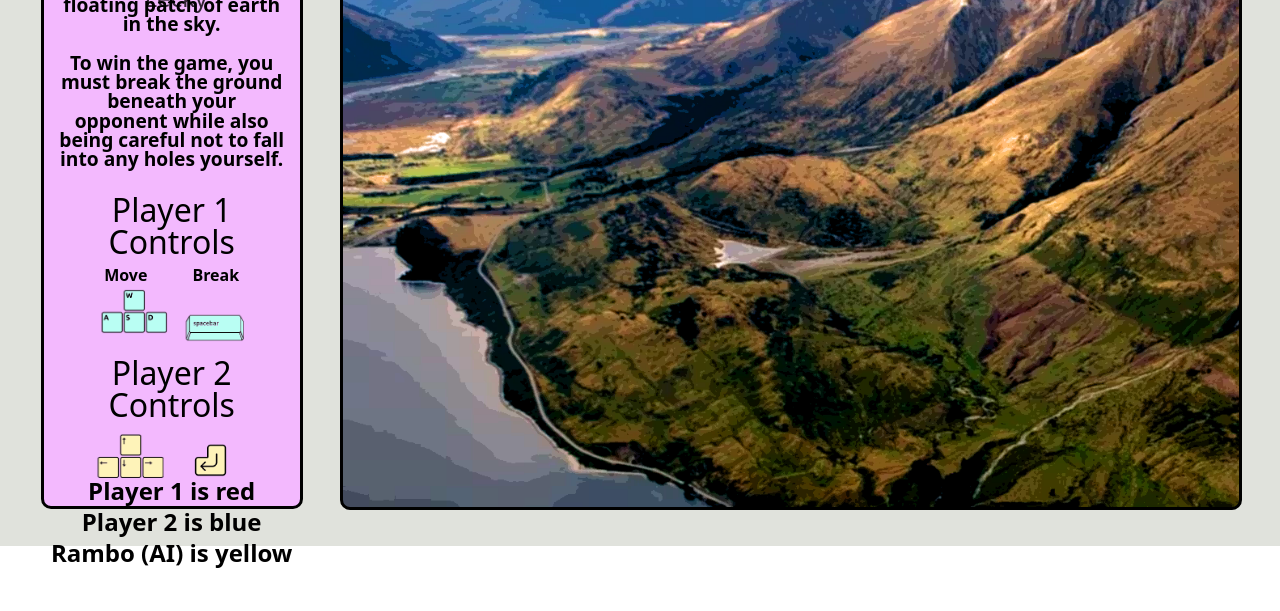
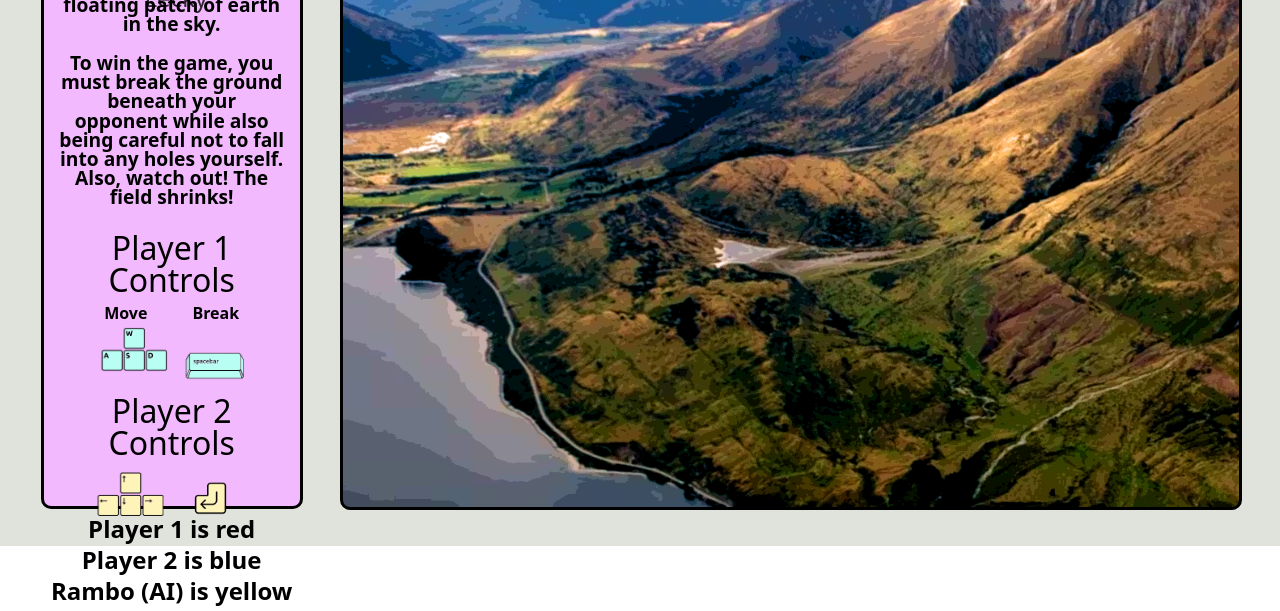
Before and after one commit to Luckyleck/BlockOut, a website: page index.html in a window 1280 px wide. Shown: the part 254-865 px from the top of the page. Before the commit the page ends 826 px from the top, so only its background shows below. Drawn offline with Linux system fonts and the light colour scheme.

Commit message:
update instructions

```diff
--- a/index.html
+++ b/index.html
@@ -37,7 +37,7 @@
           <br />
           <br />
           To win the game, you must break the
-          ground beneath your opponent while also being careful not to fall into any holes yourself.
+          ground beneath your opponent while also being careful not to fall into any holes yourself. Also, watch out! The field shrinks!
         </p>
       </div>
 
```
